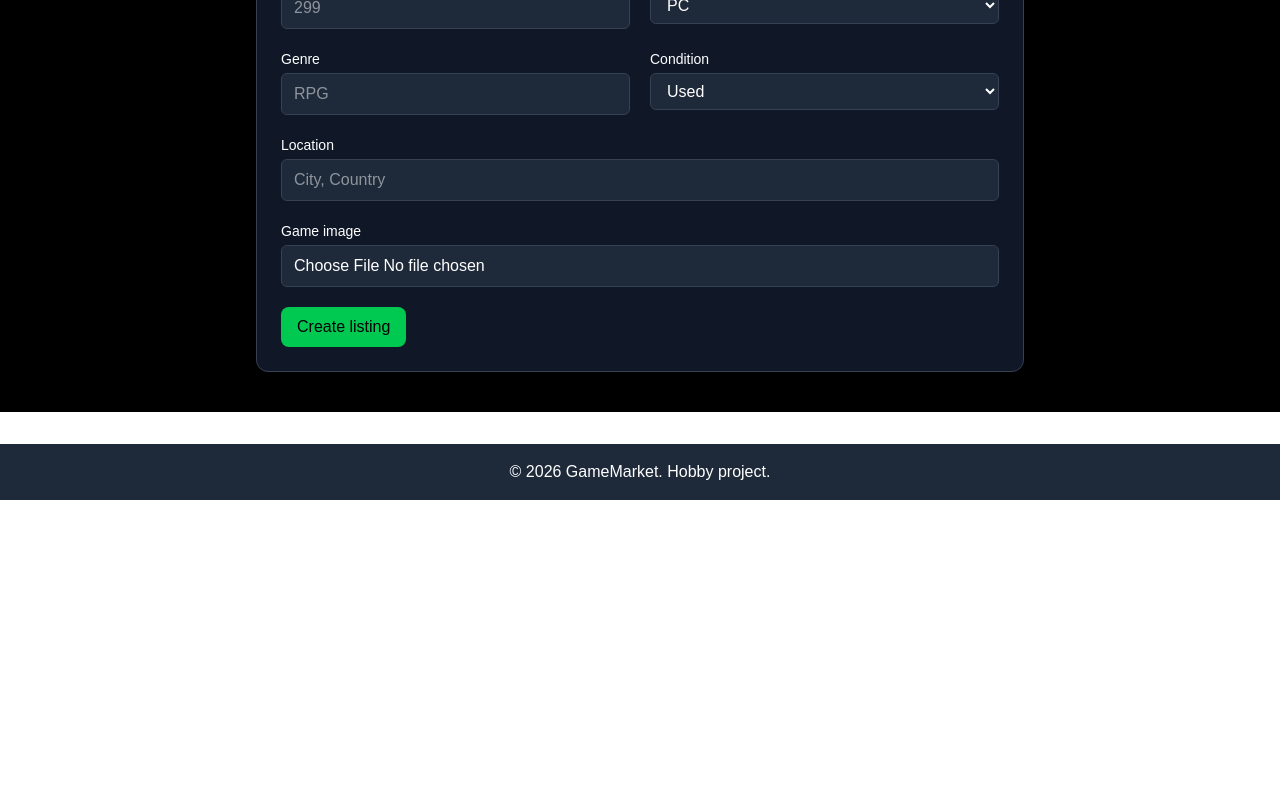
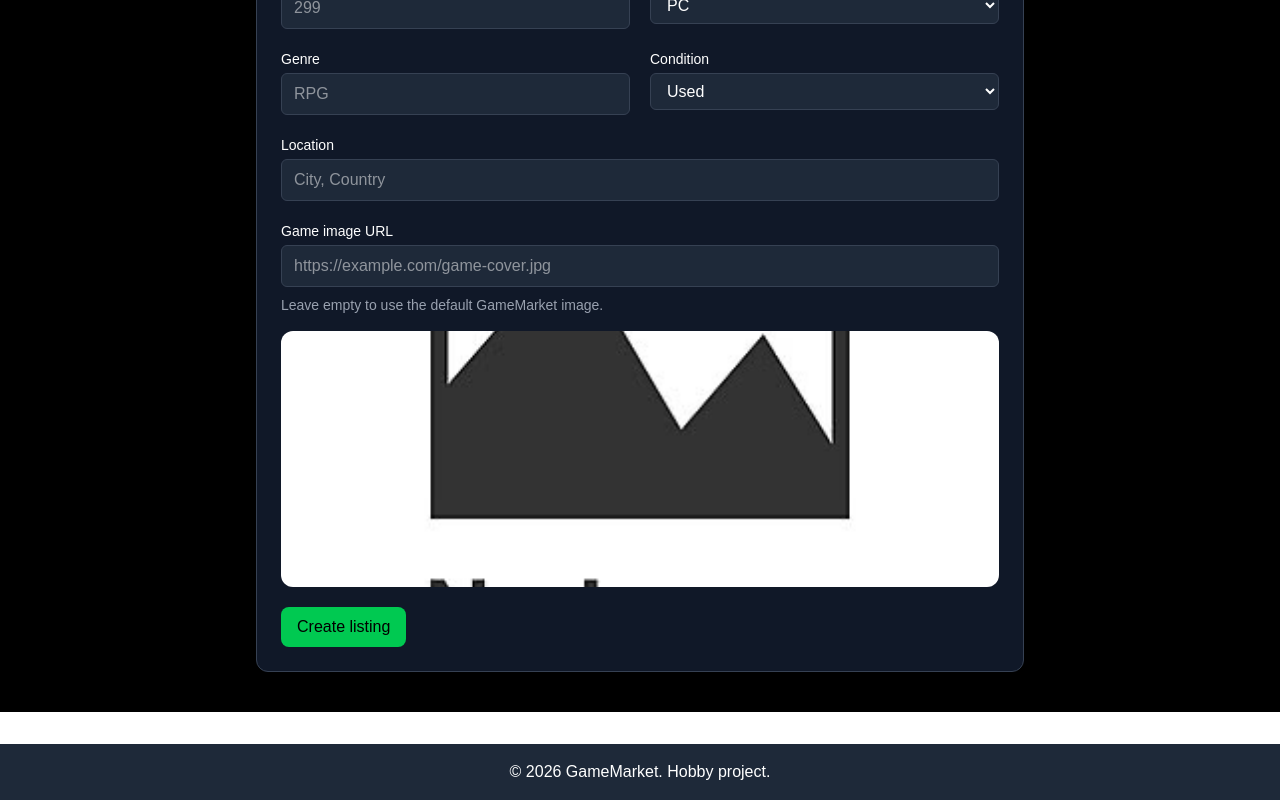
Before and after one commit to Caspar-Brantberger/GameMarket, a Next.js app in the folder frontend/: page /create in a window 1280 px wide. Shown: the part 593-1393 px from the top of the page. Before the commit the page ends 1093 px from the top, so only its background shows below. Built offline with nearby package versions, Linux system fonts and the light colour scheme; sample sign-in values are in the browser's storage.

Commit message:
changed to picture is stable with picture address

```diff
--- a/frontend/src/app/create/page.tsx
+++ b/frontend/src/app/create/page.tsx
@@ -142,7 +142,7 @@ export default function CreateListingPage() {
             price: Number(price),
             platform: mapPlatform(platform),
             condition: mapCondition(condition),
-            imageUrl,
+            imageUrl: imageUrl.trim() || "/images/No.jpg",
             genre,
             location,
             status: "AVAILABLE",
@@ -186,7 +186,7 @@ export default function CreateListingPage() {
 
             <h1 className="text-3xl font-bold">Create listing</h1>
             <p className="mt-2 text-gray-400">
-            Create a new game listing. For now, it only logs the listing in the console.
+            Create a new game listing and publish it on GameMarket.
             </p>
         </div>
 
@@ -288,22 +288,37 @@ export default function CreateListingPage() {
             </div>
 
             <div>
-            <label className="block text-sm font-medium">Game image</label>
+    <label
+    htmlFor="imageUrl"
+    className="block text-sm font-medium"
+    >
+    Game image URL
+    </label>
+
     <input
-                type="file"
-                accept="image/jpeg,image/jpg"
-                onChange={handleImageChange}
+    id="imageUrl"
+    type="url"
+    value={imageUrl}
+    onChange={(e) => setImageUrl(e.target.value)}
+    placeholder="https://example.com/game-cover.jpg"
     className="mt-1 w-full rounded-md border border-gray-700 bg-gray-800 px-3 py-2 text-white"
     />
 
-            {imageUrl && (
+    <p className="mt-2 text-sm text-gray-400">
+    Leave empty to use the default GameMarket image.
+    </p>
+
     <img
-                src={imageUrl}
-                alt="Preview"
+    src={imageUrl.trim() || "/images/No.jpg"}
+    alt="Listing preview"
+    onError={(event) => {
+        event.currentTarget.src = "/images/No.jpg";
+    }}
     className="mt-4 h-64 w-full rounded-xl object-cover"
     />
-            )}
     </div>
+
+
 
             {error && (
             <p className="rounded-md border border-red-700 bg-red-950 p-3 text-sm text-red-300">
--- a/frontend/src/app/listings/[id]/page.tsx
+++ b/frontend/src/app/listings/[id]/page.tsx
@@ -61,7 +61,7 @@ const listing: ListingDetails = await response.json();
             <h1 className="text-2xl font-bold">{listing.title}</h1>
 
             <img
-            src={listing.imageUrl}
+            src={listing.imageUrl || "/images/No.jpg"}
             alt={listing.title}
             className="my-4 max-h-[500px] w-full rounded-xl object-cover"
             />
--- a/frontend/src/features/listings/components/ListingCard.tsx
+++ b/frontend/src/features/listings/components/ListingCard.tsx
@@ -10,10 +10,13 @@ export default function ListingCard({ listing }: ListingCardProps) {
         <Link href={`/listings/${listing.id}`} className="block">
         <article className="flex h-full flex-col overflow-hidden rounded-xl border border-grey-600 bg-gray-900 text-white shadow-sm transition hover:-translate-y-1 hover:border-gray-500 hover:shadow-lg">
             <img
-                src={listing.imageUrl}
+                src={listing.imageUrl || "/images/No.jpg"}
                 alt={listing.title}
-                className="h-48 w-full object-cover bg-gray-800"
-                />
+                onError={(event) => {
+                event.currentTarget.src = "/images/No.jpg";
+                }}
+            className="h-48 w-full rounded-lg object-cover"
+            />
 
             <div className="space-y-3 p-4">
                 <div className="flex items-start justify-between gap-4 ">
```
Lines whose indentation alone changed are shown as unchanged.
